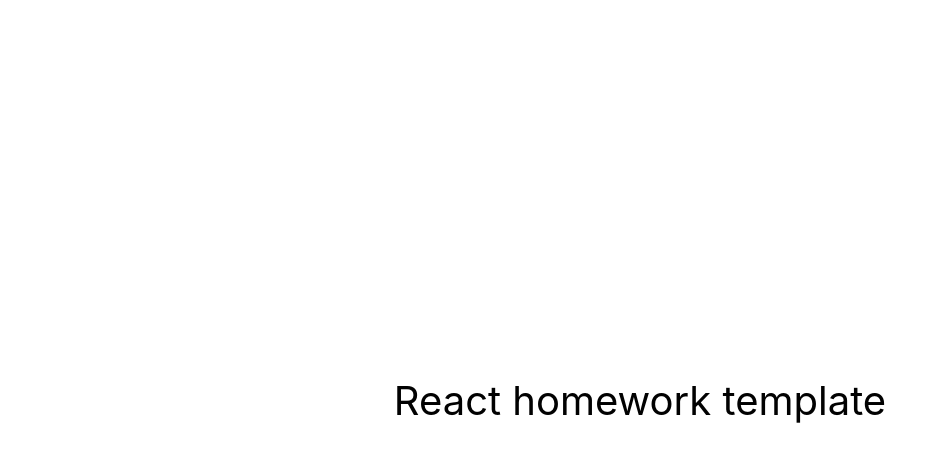
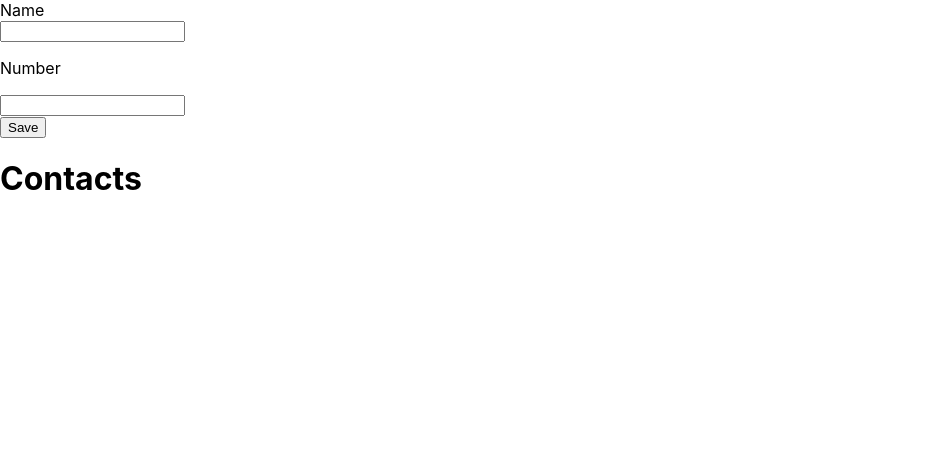
Before and after one commit to Vitammiin/goit-react-hw-02-phonebook, a React (Create React App) app: page / in a window 1280 px wide. Shown: the top 462 px of the page, without its empty margins (0-947 px from the left). Built offline with nearby package versions, Linux system fonts and the light colour scheme.

Commit message:
index.html

```diff
--- a/package.json
+++ b/package.json
@@ -2,7 +2,7 @@
   "name": "react-homework-template",
   "version": "0.1.0",
   "private": true,
-  "homepage": "https://goitacademy.github.io/react-homework-template/",
+  "homepage": "https://Vitammiin.github.io/goit-react-hw-02-phonebook/",
   "dependencies": {
     "@testing-library/jest-dom": "^5.16.3",
     "@testing-library/react": "^12.1.4",
--- a/src/components/App.jsx
+++ b/src/components/App.jsx
@@ -1,16 +1,83 @@
-export const App = () => {
-  return (
-    <div
-      style={{
-        height: '100vh',
-        display: 'flex',
-        justifyContent: 'center',
-        alignItems: 'center',
-        fontSize: 40,
-        color: '#010101'
-      }}
-    >
-      React homework template
-    </div>
-  );
-};
+import React from 'react';
+import { Component } from 'react';
+
+export class App extends Component {
+  state = {
+    contacts: [],
+    name: '',
+    number: '',
+  };
+
+  handleName = event => {
+    console.log(event.target.name);
+    console.log(event.target.value);
+    this.setState({
+      [event.target.name]: event.target.value,
+    });
+  };
+
+  addNumber = numberData => {
+    console.log('numberData', numberData);
+    this.setState(prevState => {
+      return {
+        numberData: [...prevState.name],
+      };
+    });
+  };
+
+  handleSubmit = event => {
+    event.preventDefault();
+    const numberData = {
+      contacts: this.state.contacts,
+      name: this.state.name,
+      number: this.state.number,
+    };
+    this.addNumber(numberData);
+    this.setState({
+      contacts: [],
+      name: '',
+      number: '',
+    });
+  };
+
+  render() {
+    return (
+      <div>
+        <form onSubmit={this.handleSubmit}>
+          Name
+          <div>
+            <input
+              numberData={this.numberData}
+              onChange={this.handleName}
+              value={this.state.name}
+              type="text"
+              name="name"
+              pattern="^[a-zA-Zа-яА-Я]+(([' -][a-zA-Zа-яА-Я ])?[a-zA-Zа-яА-Я]*)*$"
+              title="Name may contain only letters, apostrophe, dash and spaces. For example Adrian, Jacob Mercer, Charles de Batz de Castelmore d'Artagnan"
+              required
+            />
+          </div>
+          <p>Number</p>
+          <div>
+            <input
+              onChange={this.handleName}
+              value={this.state.number}
+              type="tel"
+              name="number"
+              pattern="\+?\d{1,4}?[-.\s]?\(?\d{1,3}?\)?[-.\s]?\d{1,4}[-.\s]?\d{1,4}[-.\s]?\d{1,9}"
+              title="Phone number must be digits and can contain spaces, dashes, parentheses and can start with +"
+              required
+            />
+          </div>
+          <div>
+            <button addNumber={this.addNumber}>Save</button>
+          </div>
+          <div>
+            <h1>Contacts</h1>
+            <p></p>
+          </div>
+        </form>
+      </div>
+    );
+  }
+}
```
